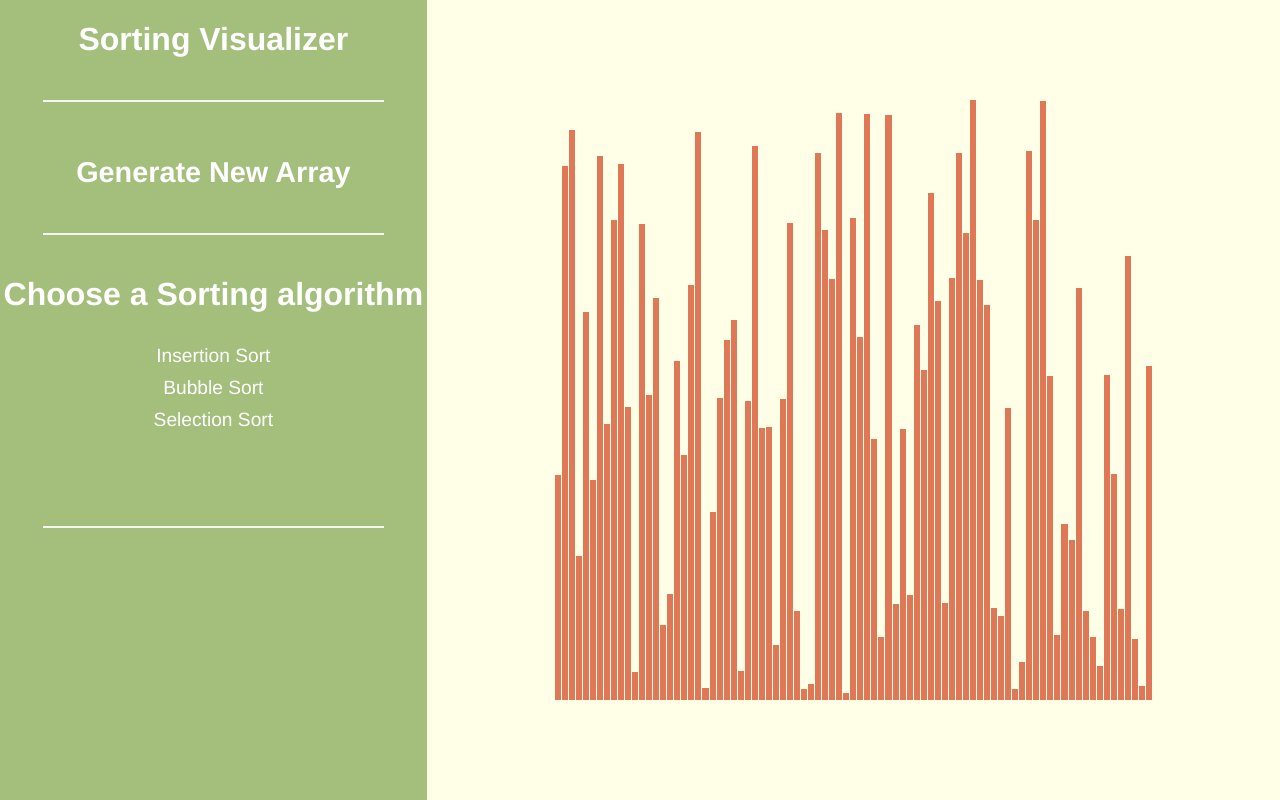
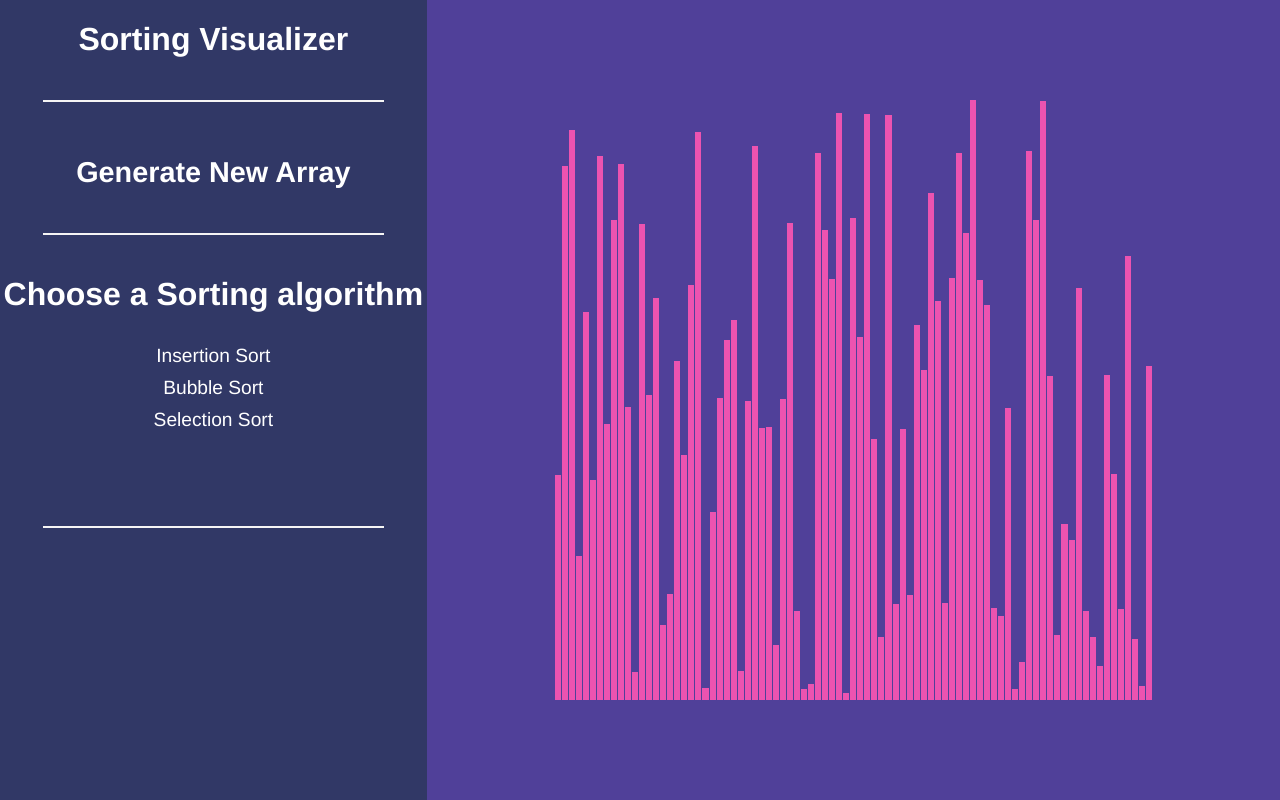
Before and after one commit to timurturut/SortingVisualizer, a React (Create React App) app: page / in a window 1280 px wide. Built offline with nearby package versions, Linux system fonts and the light colour scheme.

Commit message:
color change

```diff
--- a/src/LeftBar/LeftBar.css
+++ b/src/LeftBar/LeftBar.css
@@ -21,7 +21,7 @@
 
 
     height: 100vh;
-    background-color: #A4BE7B;
+    background-color: #313866;
     color: white;
 }
 
@@ -42,7 +42,7 @@ body{
     cursor: pointer;
     pointer-events: none;
     width: fit-content;
-    color: #DF7857;
+    color: #EC53B0;
 }
 
 .button{
@@ -53,7 +53,7 @@ body{
     height: fit-content;
 }
 .button:hover{
-    color: #DF7857;
+    color: #EC53B0;
 
 }
 
@@ -64,7 +64,7 @@ body{
 button{
     width: 100px;
     height: 50px;
-    background-color: #DF7857;
+    background-color: #EC53B0;
     color: white;
     border-radius: 15px;
     border: none;
@@ -72,7 +72,7 @@ button{
     /* margin: 50px; */
 }
 button:hover{
-     background-color: #e1673e;
+     background-color: #e9329f;
 }
 
 .divider {
--- a/src/SortingVisualizer/SortingVisualizer.css
+++ b/src/SortingVisualizer/SortingVisualizer.css
@@ -3,7 +3,7 @@
     justify-items: center;
     align-items: center;
     height: 100vh;
-    background-color: #FFFFE8;
+    background-color: #504099;
   }
 .arrayContainer{
     display: grid;
@@ -18,6 +18,6 @@
 .arrayBar{
     width: 100%;
     margin: 0 1px;
-    background-color: #DF7857;
+    background-color: #EC53B0;
     align-self: end;
 }
--- a/src/SortingVisualizer/SortingVisualizer.jsx
+++ b/src/SortingVisualizer/SortingVisualizer.jsx
@@ -5,12 +5,11 @@ import * as SortingAlgorithms from '../sortingAlgorithms/sortingAlgorithms';
 export default function SortingVisualizer({selectedAlgorithm , sortButton , setSortButton , newArray , setNewArray , setHideButton , sizeVal ,setSizeVal}) {
     const [array, setArray] = useState([]);
 
-    const PRIMARY_COLOR = '#DF7857';
-    const SECONDARY_COLOR = '#395144'
-    const THIRD_COLOR = '#4E6C50';
-    const FINAL_GREEN = '#AACB73'
-    const ARRAY_SIZE = 85
-
+    const PRIMARY_COLOR = '#EC53B0';
+    const SECONDARY_COLOR = '#FDE5EC'
+    const THIRD_COLOR = '#FDE5EC';
+    const FINAL_GREEN = '#6FE7DB';
+    const ARRAY_SIZE = 85;
 
 
     useEffect(() => {
```
